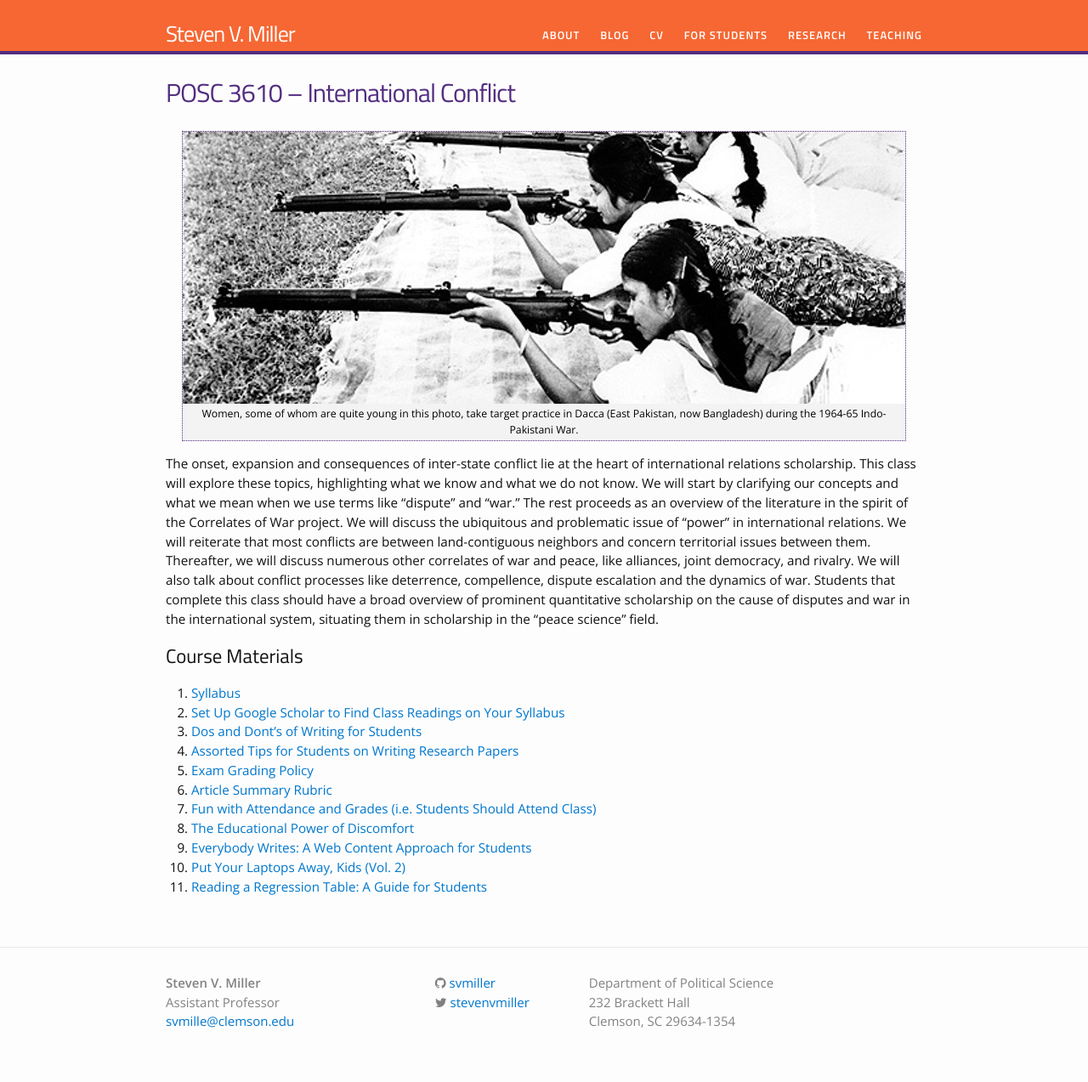
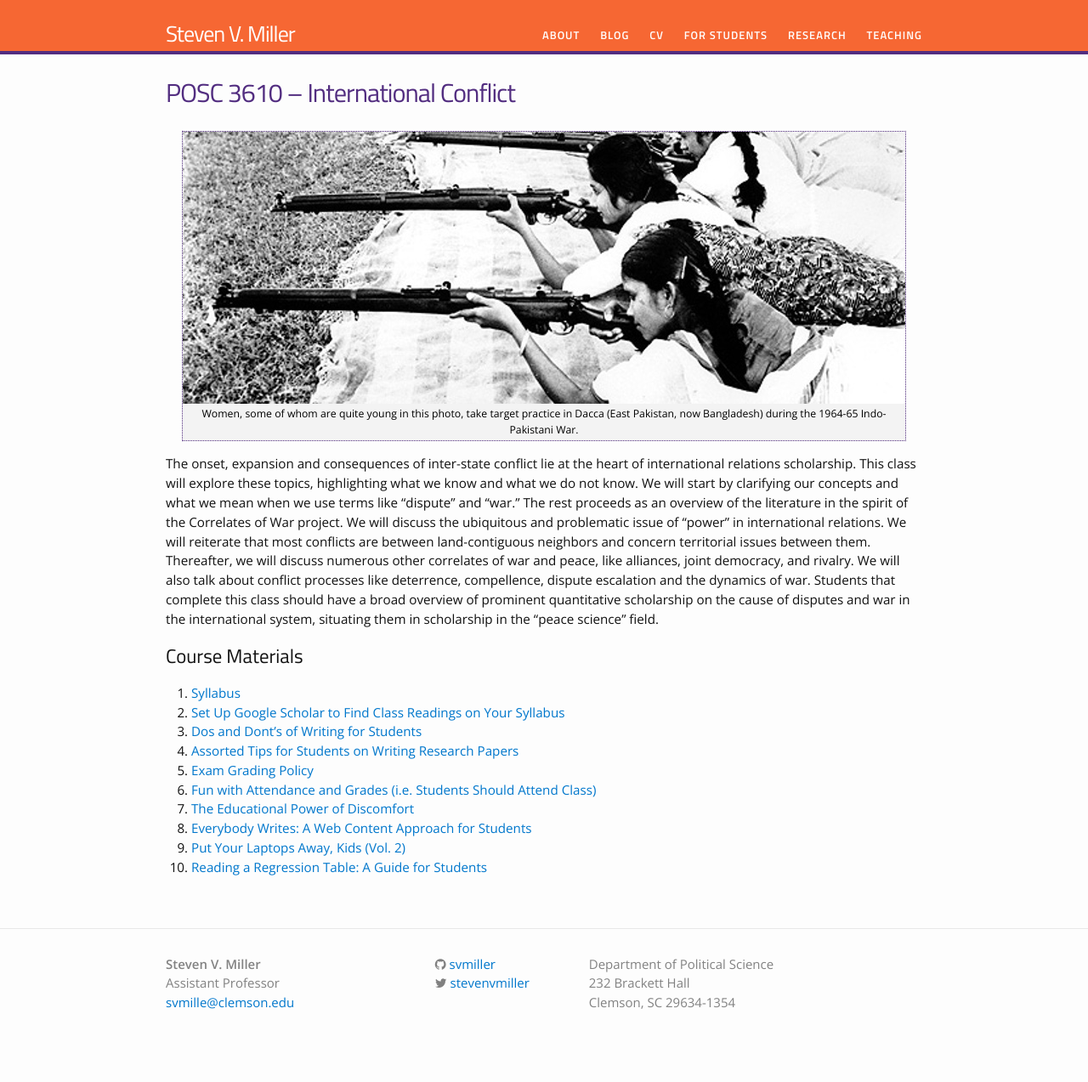
Before and after one commit to svmiller/svmiller.github.io, a Jekyll site: the page built from teaching/posc-3610.md, in a window 1280 px wide. Shown: the whole page at 85% size. Built offline with Jekyll 4.4.1, drawn with Linux system fonts in a browser that asks for light colours; nearby versions of some CDN libraries; some web fonts are replaced; after the commit the page ends 1250 px from its top, so only the background shows below that.

Commit message:
update 1020 page

```diff
--- a/teaching/posc-3610.md
+++ b/teaching/posc-3610.md
@@ -16,12 +16,11 @@ The onset, expansion and consequences of inter-state conflict lie at the heart o
 3. [Dos and Dont's of Writing for Students](http://svmiller.com/blog/2015/06/dos-and-donts-of-writing-for-students/)
 4. [Assorted Tips for Students on Writing Research Papers](http://svmiller.com/blog/2015/12/assorted-tips-students-research-papers/)
 5. [Exam Grading Policy](https://www.dropbox.com/s/apihjs7di81aqcv/svm-exam-grading-policy.pdf?dl=0)
-6. [Article Summary Rubric](https://www.dropbox.com/s/9j66ns1g2briyv9/posc3610-article-summary-rubric.pdf?dl=0)
-7. [Fun with Attendance and Grades (i.e. Students Should Attend Class)](http://svmiller.com/blog/2016/05/fun-with-attendance-grades/)
-8. [The Educational Power of Discomfort](http://svmiller.com/blog/2016/05/educational-power-discomfort/)
-9. [Everybody Writes: A Web Content Approach for Students](http://svmiller.com/blog/2016/05/everybody-writes-academic/)
-10. [Put Your Laptops Away, Kids (Vol. 2)](http://svmiller.com/blog/2016/05/put-your-laptops-away-2/)
-11. [Reading a Regression Table: A Guide for Students](http://svmiller.com/blog/2014/08/reading-a-regression-table-a-guide-for-students/)
+6. [Fun with Attendance and Grades (i.e. Students Should Attend Class)](http://svmiller.com/blog/2016/05/fun-with-attendance-grades/)
+7. [The Educational Power of Discomfort](http://svmiller.com/blog/2016/05/educational-power-discomfort/)
+8. [Everybody Writes: A Web Content Approach for Students](http://svmiller.com/blog/2016/05/everybody-writes-academic/)
+9. [Put Your Laptops Away, Kids (Vol. 2)](http://svmiller.com/blog/2016/05/put-your-laptops-away-2/)
+10. [Reading a Regression Table: A Guide for Students](http://svmiller.com/blog/2014/08/reading-a-regression-table-a-guide-for-students/)
 
 
 <!--
```
Also changed, not shown: teaching/posc-1020.md (+2 -2 lines).
